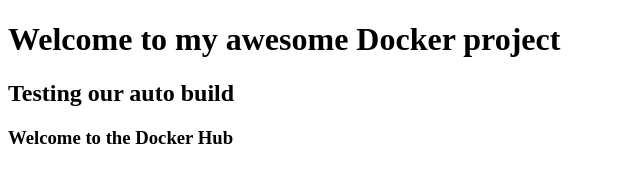
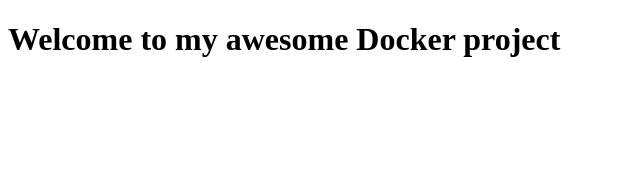
Before and after one commit to druedaplata/testing-auto, a plain HTML site: page Automation/index.html in a window 1280 px wide. Shown: the whole page, without its empty margins (0-640 px from the left). Drawn offline with Linux system fonts and the light colour scheme.

Commit message:
new changes to index

```diff
--- a/Automation/index.html
+++ b/Automation/index.html
@@ -5,10 +5,6 @@
 
 	<h1> Welcome to my awesome Docker project </h1>
 
-	 <h2> Testing our auto build </h2>
-
-	 <h3>Welcome to the Docker Hub</h3>
-
 </head>
 <body>
 
```
